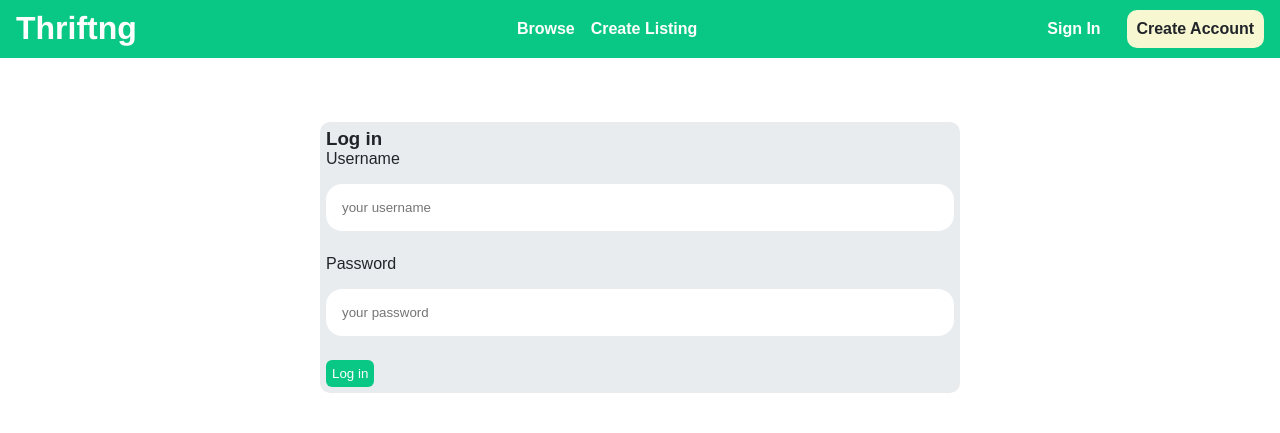
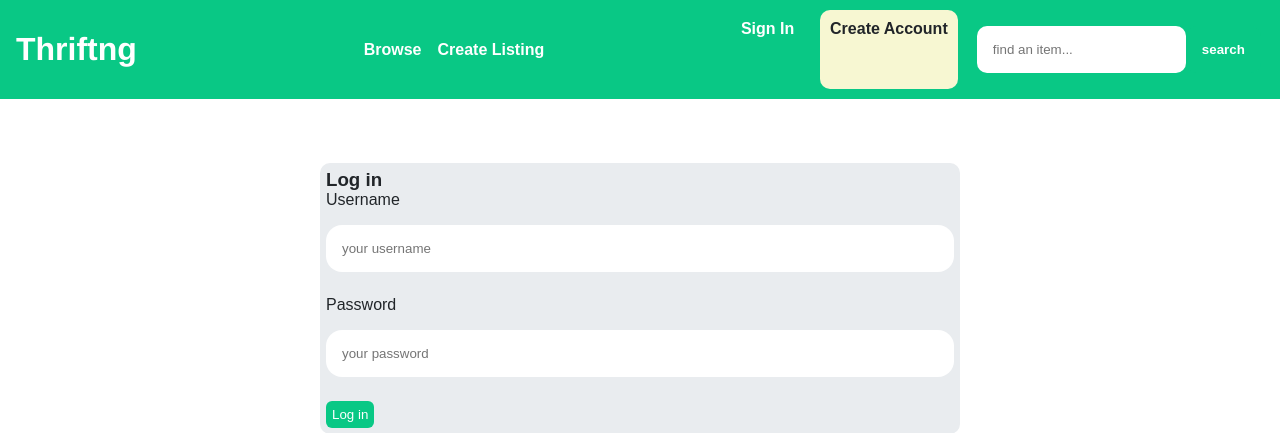
Before and after one commit to KingKunt4/online-marketplace, a Django app: a page that uses core/templates/base.html in a window 1280 px wide. Shown: the top 433 px of the page. Run offline with Django 5.2, Linux system fonts and the light colour scheme.

Commit message:
added search bar and edit function

```diff
--- a/core/static/detail.css
+++ b/core/static/detail.css
@@ -98,4 +98,7 @@ a{ color: var(--color-text-muted); }
         width: 100%;
 
     }
+    .detail-action{
+        width: 100%;
+    }
 }
--- a/core/static/main.js
+++ b/core/static/main.js
@@ -6,5 +6,4 @@ hamburger.addEventListener('click', () => {
     navLinks.classList.toggle('active');
     hamburger.classList.toggle('active');
     navCta.classList.toggle('active');
-
 });
--- a/core/static/style.css
+++ b/core/static/style.css
@@ -152,7 +152,7 @@ footer .logo p{ text-align: initial;}
 }
 .item-card{
     background-color: var(--color-bg-surface);
-    width: calc(25vw - 20px);
+    width: calc(20vw - 20px);
     border-radius: 10px;
     margin-top: 10px;
 }
@@ -194,6 +194,61 @@ footer .logo p{ text-align: initial;}
     align-items: center;
     padding: 20px;
 }
+
+.items-page{
+    display: grid;
+    grid-template-columns:2fr 3fr;
+    gap: 2rem;
+}
+.filter{
+    padding: 1rem 0.2rem;
+}
+.search-bar form{
+    display: flex;
+    flex-wrap: nowrap;
+    width: 100%;
+    justify-content: space-between;
+}
+.search-bar input{
+    width: 80%;
+    padding: 1rem;
+    border: none;
+    border-radius: 10px;
+}
+.search-btn{
+    display: inline;
+    padding: 1rem;
+    font-weight: 700;
+    background-color: var(--color-primary);
+    color: var(--color-text-on-primary);
+    border: none;
+    border-radius: 10px;
+}
+.mobile-filter{
+    padding: 1rem 0.2rem;
+}
+.search-bar form{
+    display: flex;
+    flex-wrap: nowrap;
+    width: 100%;
+    justify-content: space-between;
+}
+.search-bar input{
+    width: 80%;
+    padding: 1rem;
+    border: none;
+    border-radius: 10px;
+}
+.search-btn{
+    display: inline;
+    padding: 1rem;
+    font-weight: 700;
+    background-color: var(--color-primary);
+    color: var(--color-text-on-primary);
+    border: none;
+    border-radius: 10px;
+}
+
 @media(max-width: 768px){
     .hamburger{
         display: block;
@@ -241,4 +296,7 @@ footer .logo p{ text-align: initial;}
     .item-card{
         width: calc(50vw - 20px);
     }
+    .filter{
+        display: none;
+    }
 }
--- a/core/templates/base.html
+++ b/core/templates/base.html
@@ -31,7 +31,7 @@
                     <span></span>
                 </div>
                 <ul class="nav-links" id="navLinks">
-                    <li><a href="#">Browse</a></li>
+                    <li><a href="{% url 'item:index' %}">Browse</a></li>
                     <li><a href="{% url 'item:new' %}">Create Listing</a></li>
                 </ul>
                 <div class="nav-cta" id="navCta">
@@ -42,6 +42,14 @@
                         <a href="{% url 'core:login' %}" class="btn-sign-in">Sign In</a>
                         <a href="{% url 'core:signup' %}" class="btn-sign-up">Create Account</a>
                     {% endif %}
+                    <div class="mobile-filter">
+                        <div class="search-bar">
+                            <form method="GET" action="{% url 'item:index' %}">
+                                <input name="query" type="text" value="{{ query }}" placeholder="find an item...">
+                                <button class="search-btn" type="submit">search</button>
+                            </form>
+                        </div>
+                    </div>
                 </div>
 
 
@@ -56,7 +64,7 @@
                     <p>The free and transparent online marketplace, connecting sellers and buyers across Nigeria.</p>
                 </div>
                 <ul class="store-links">
-                    <li><a href="#">Browse</a></li>
+                    <li><a href="{% url 'item:index' %}">Browse</a></li>
                     <li><a href="{% url 'item:new' %}">Create Listing</a></li>
                 </ul>
                 <ul class="res-links">
--- a/item/templates/detail.html
+++ b/item/templates/item/detail.html
@@ -20,7 +20,7 @@
                 <p>This listing was created by you.</p>
                 <div class="action-btns">
                     <a href="{% url 'item:delete' item.id %}" class="delete-btn">Delete</a>
-                    <a href="#" class="edit-btn">Edit</a>
+                    <a href="{% url 'item:edit' item.id %}" class="edit-btn">Edit</a>
                 </div>
             </div>
         {% else %}
--- a/item/urls.py
+++ b/item/urls.py
@@ -4,7 +4,9 @@ from . import views
 app_name = 'item'
 
 urlpatterns=[
+    path('', views.index, name='index'),
     path('<int:pk>/', views.detail, name='detail'),
     path('new/', views.newListing, name='new'),
-    path('<int:pk>/delete', views.delete, name='delete'),
+    path('<int:pk>/delete/', views.delete, name='delete'),
+    path('<int:pk>/edit/', views.edit, name='edit'),
 ]
```
Also changed, not shown: item/forms.py (+22 -0 lines), item/templates/item/index.html (added, +31 -0 lines), item/views.py (+28 -3 lines), db.sqlite3, item/templates/item/newlisting.html (renamed from item/templates/newlisting.html), media/Item_images/1000001186.jpg (added).
